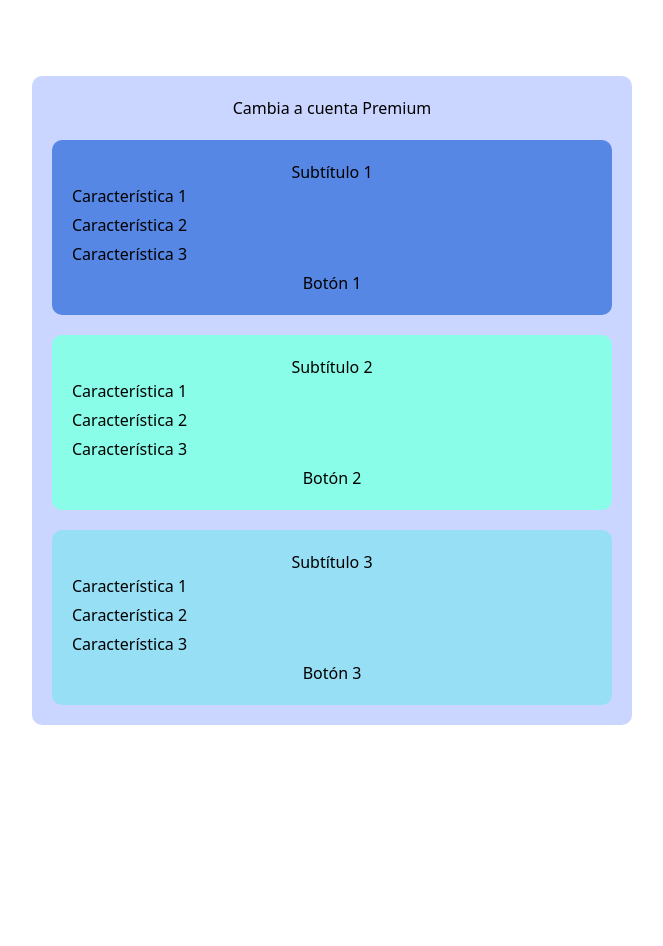
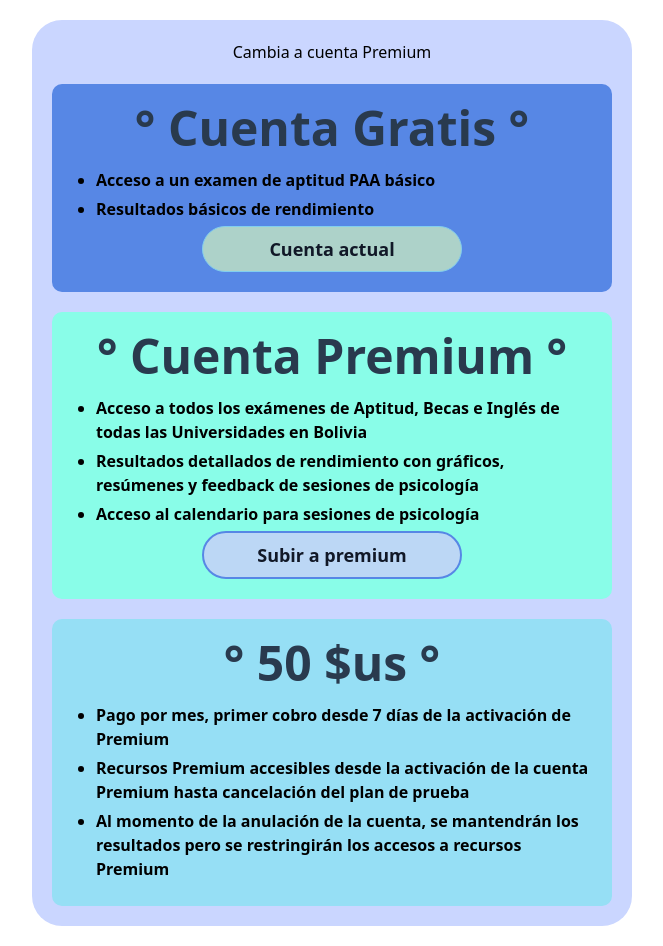
Before and after one commit to AleChirinos/Guiame, a React (Vite) app in the folder guiame/: page /premium in a window 1280 px wide. Shown: the whole page, without its empty margins (308-971 px from the left). Before the commit the page ends 800 px from the top, so only its background shows below. Built offline with nearby package versions, Linux system fonts and the light colour scheme.

Commit message:
Estilo ya implementado

```diff
--- a/guiame/src/pages/PremiumPage.css
+++ b/guiame/src/pages/PremiumPage.css
@@ -17,6 +17,7 @@
     /* Agregar max-width */
     width: 100%;
     /* Agregar width */
+    border-radius: 30px;
 }
 
 .feature-box {
--- a/guiame/src/pages/PremiumPage.jsx
+++ b/guiame/src/pages/PremiumPage.jsx
@@ -7,31 +7,29 @@ const PremiumPage = () => {
       <div className="premium-box">
         <h1>Cambia a cuenta Premium</h1>
         <div className="feature-box blue-box">
-          <h2>Subtítulo 1</h2>
-          <ul>
-            <li>Característica 1</li>
-            <li>Característica 2</li>
-            <li>Característica 3</li>
+          <h2 className='mb-4 text-5xl font-bold font-sans text-[#293A4E]'>° Cuenta Gratis °</h2>
+          <ul className='list-disc pl-6'>
+            <li className='font-semibold'>Acceso a un examen de aptitud PAA básico</li>
+            <li className='font-semibold'>Resultados básicos de rendimiento</li>
           </ul>
-          <button>Botón 1</button>
+          <button className='bg-[#ADD2C9] border border-[#82CEEE] text-gray-900 text-lg font-bold rounded-3xl focus:ring-blue-500 focus:border-[#141C24] block w-1/2 p-2'>Cuenta actual</button>
         </div>
         <div className="feature-box green-box">
-          <h2>Subtítulo 2</h2>
-          <ul>
-            <li>Característica 1</li>
-            <li>Característica 2</li>
-            <li>Característica 3</li>
+          <h2 className='mb-4 text-5xl font-bold font-sans text-[#293A4E]'>° Cuenta Premium °</h2>
+          <ul className='list-disc pl-6'>
+            <li className='font-semibold'>Acceso a todos los exámenes de Aptitud, Becas e Inglés de todas las Universidades en Bolivia</li>
+            <li className='font-semibold'>Resultados detallados de rendimiento con gráficos, resúmenes y feedback de sesiones de psicología</li>
+            <li className='font-semibold'>Acceso al calendario para sesiones de psicología</li>
           </ul>
-          <button>Botón 2</button>
+          <button className='bg-[#BCD7F5] border-2 border-[#5787E5] text-gray-900 text-lg font-bold rounded-3xl focus:ring-blue-500 focus:border-blue-500 block w-1/2 p-2'>Subir a premium</button>
         </div>
         <div className="feature-box light-blue-box">
-          <h2>Subtítulo 3</h2>
-          <ul>
-            <li>Característica 1</li>
-            <li>Característica 2</li>
-            <li>Característica 3</li>
+          <h2 className='mb-4 text-5xl font-bold font-sans text-[#293A4E]'>° 50 $us °</h2>
+          <ul className='list-disc pl-6'>
+            <li className='font-semibold'>Pago por mes, primer cobro desde 7 días de la activación de Premium</li>
+            <li className='font-semibold'>Recursos Premium accesibles desde la activación de la cuenta Premium hasta cancelación del plan de prueba</li>
+            <li className='font-semibold'>Al momento de la anulación de la cuenta, se mantendrán los resultados pero se restringirán los accesos a recursos Premium</li>
           </ul>
-          <button>Botón 3</button>
         </div>
       </div>
     </div>
```
